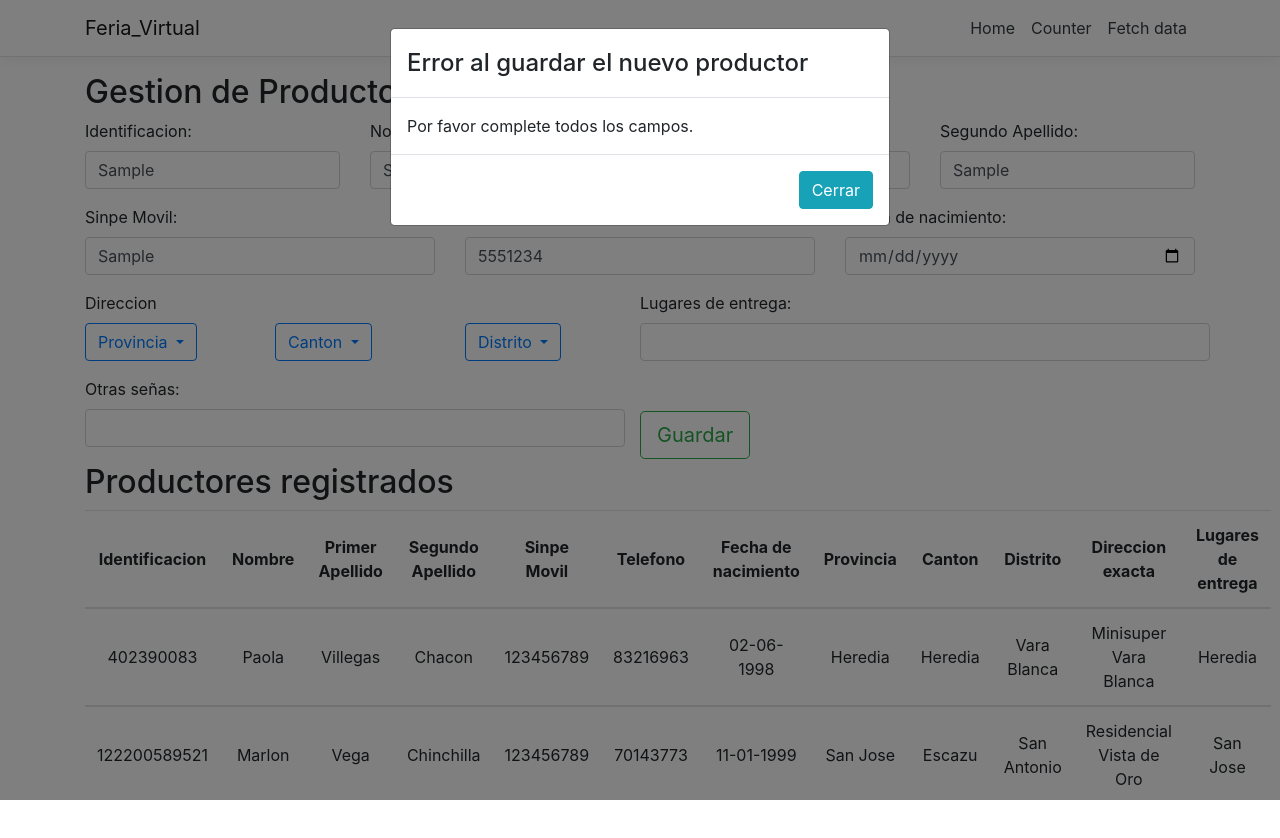
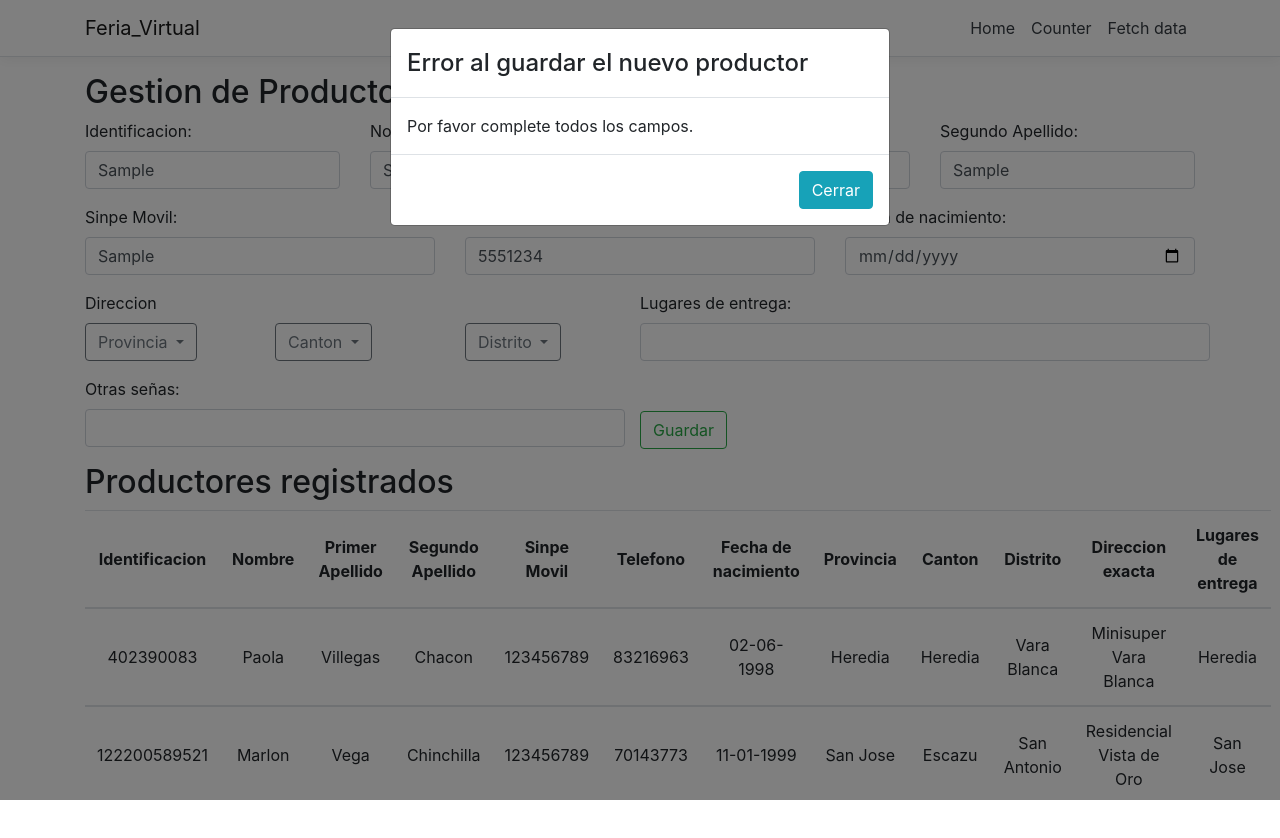
Before and after one commit to paola0298/Feria_Virtual, an Angular app in the folder Feria_Virtual/ClientApp/: page /producer in a window 1280 px wide. Both pictures are taken after typing "Sample", "Sample", "Sample", "Sample", "Sample", "5551234" into the empty fields and a click on the button "Guardar". Shown: the top 838 px of the page. Built offline with nearby package versions, Linux system fonts and the light colour scheme.

Commit message:
Cambiado estilo de botones

```diff
--- a/Feria_Virtual/ClientApp/src/app/producer/producer.component.html
+++ b/Feria_Virtual/ClientApp/src/app/producer/producer.component.html
@@ -48,7 +48,7 @@
           <div class="row md-form">
             <div class="form-group col">
               <div class="dropdown">
-                <button class="btn btn-outline-primary dropdown-toggle"
+                <button class="btn btn-outline-secondary dropdown-toggle"
                         type="button" id="provinceDDM"
                         data-toggle="dropdown" aria-haspopup="true"
                         aria-expanded="false">
@@ -61,7 +61,7 @@
             </div>
             <div class="form-group col">
               <div class="dropdown">
-                <button class="btn btn-outline-primary dropdown-toggle"
+                <button class="btn btn-outline-secondary dropdown-toggle"
                         type="button" id="cantonDDM"
                         data-toggle="dropdown" aria-haspopup="true"
                         aria-expanded="false">
@@ -75,7 +75,7 @@
             </div>
             <div class="form-group col">
               <div class="dropdown">
-                <button class="btn btn-outline-primary dropdown-toggle"
+                <button class="btn btn-outline-secondary dropdown-toggle"
                         type="button" id="districtDDM"
                         data-toggle="dropdown" aria-haspopup="true"
                         aria-expanded="false">
@@ -102,27 +102,11 @@
             <input type="text" class="form-control" id="deliver" name="deliver">
           </div>
           <div class="row md-form">
-            <button type="submit" class="btn btn-outline-success btn-lg" data-toggle="modal"
+            <button type="submit" class="btn btn-outline-success" data-toggle="modal"
                     data-target="#saveMsj" (click)="saveProducer()">
               Guardar
             </button>
-            <!--Modal to open when error-->
-            <div class="modal fade" id="saveMsj" tabindex="-1" role="dialog" aria-labelledby="saveMsjLabel" aria-hidden="true">
-              <div class="modal-dialog">
-                <div class="modal-content">
-                  <div class="modal-header">
-                    <!--<button type="button" class="close" data-dismiss="modal" aria-hidden="true">&times;</button>-->
-                    <h4 class="modal-title" id="saveMsjLabel"></h4> <!--El texto se coloca en script-->
-                  </div>
-                  <div class="modal-body">
-                    <a class="custom-close" id="msjText"></a>  <!--El texto se coloca en script-->
-                  </div>
-                  <div class="modal-footer">
-                    <button type="button" class="btn btn-info" data-dismiss="modal">Cerrar</button>
-                  </div>
-                </div><!-- /.modal-content -->
-              </div><!-- /.modal-dialog -->
-            </div><!-- /.modal -->
+
           </div>
         </div>
       </div>
@@ -168,11 +152,31 @@
         </tbody>
 
       </table>
-      <div class="dropdown-menu" aria-labelledby="tableMenu" id="menu">
-        <a class="dropdown-item" (click)="updateProducer()">Actualizar</a>  <!--Obtener el id del productor-->
-        <a class="dropdown-item" (click)="askUserTodeleteProducer()">Eliminar</a> <!--Obtener el id del productor-->
+      <div class="dropdown-menu" aria-labelledby="tableMenu" id="context-menu">
+        <a class="dropdown-item btn btn-default" (click)="updateProducer()">Actualizar</a>  <!--Obtener el id del productor-->
+        <a class="dropdown-item btn" (click)="askUser()">Eliminar</a> <!--Obtener el id del productor-->
       </div>
     </div>
+
+
+    <!--Modal to open when error-->
+    <div class="modal fade" id="saveMsj" tabindex="-1" role="dialog" aria-labelledby="saveMsjLabel" aria-hidden="true">
+      <div class="modal-dialog">
+        <div class="modal-content">
+          <div class="modal-header">
+            <!--<button type="button" class="close" data-dismiss="modal" aria-hidden="true">&times;</button>-->
+            <h4 class="modal-title" id="saveMsjLabel"></h4> <!--El texto se coloca en script-->
+          </div>
+          <div class="modal-body">
+            <a class="custom-close" id="msjText"></a>  <!--El texto se coloca en script-->
+          </div>
+          <div class="modal-footer">
+            <button type="button" class="btn btn-info" data-dismiss="modal">Cerrar</button>
+          </div>
+        </div><!-- /.modal-content -->
+      </div><!-- /.modal-dialog -->
+    </div><!-- /.modal -->
+
     <!--Modal to open when option is needed-->
     <div class="modal fade" id="optionMsj" tabindex="-1" role="dialog" aria-labelledby="optionMsjLabel" aria-hidden="true">
       <div class="modal-dialog">
```
